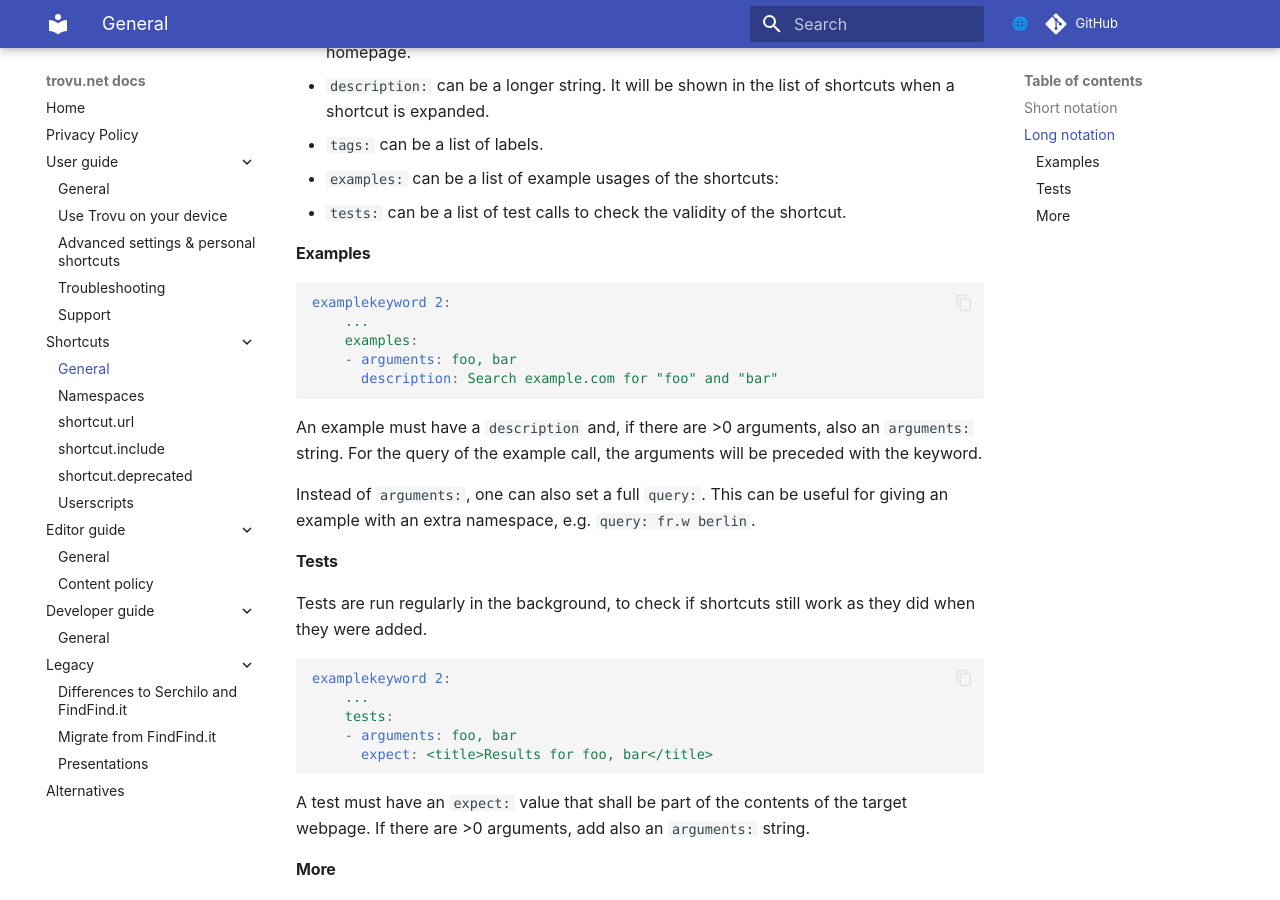
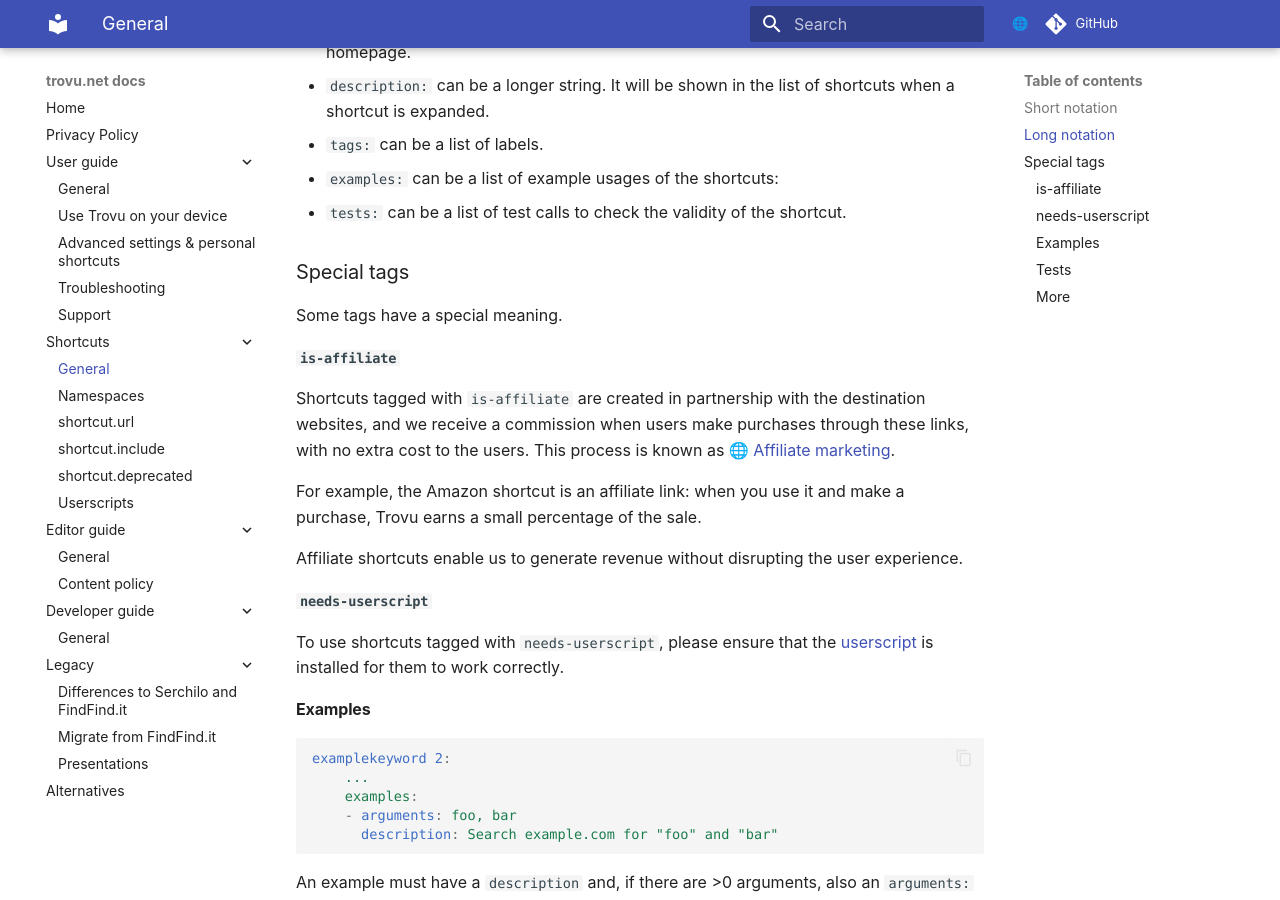
Before and after one commit to trovu/trovu, an MkDocs documentation site: the page built from docs/shortcuts/index.md, in a window 1280 px wide and 900 px high, scrolled down 1063 px. Built offline with MkDocs 1.6.1 and Material for MkDocs 9.7.7, drawn with Linux system fonts in a browser that asks for light colours; comment, search, counter and statistics services are not loaded.

Commit message:
Add special tags.

````diff
--- a/docs/shortcuts/index.md
+++ b/docs/shortcuts/index.md
@@ -48,6 +48,22 @@
 -   `examples:` can be a list of example usages of the shortcuts:
 -   `tests:` can be a list of test calls to check the validity of the shortcut.
 
+### Special tags
+
+Some tags have a special meaning.
+
+#### `is-affiliate`
+
+Shortcuts tagged with `is-affiliate` are created in partnership with the destination websites, and we receive a commission when users make purchases through these links, with no extra cost to the users. This process is known as [Affiliate marketing](https://en.wikipedia.org/wiki/Affiliate_marketing).
+
+For example, the Amazon shortcut is an affiliate link: when you use it and make a purchase, Trovu earns a small percentage of the sale.
+
+Affiliate shortcuts enable us to generate revenue without disrupting the user experience.
+
+#### `needs-userscript`
+
+To use shortcuts tagged with `needs-userscript`, please ensure that the [userscript](userscripts.md) is installed for them to work correctly.
+
 #### Examples
 
 ```yaml
````
